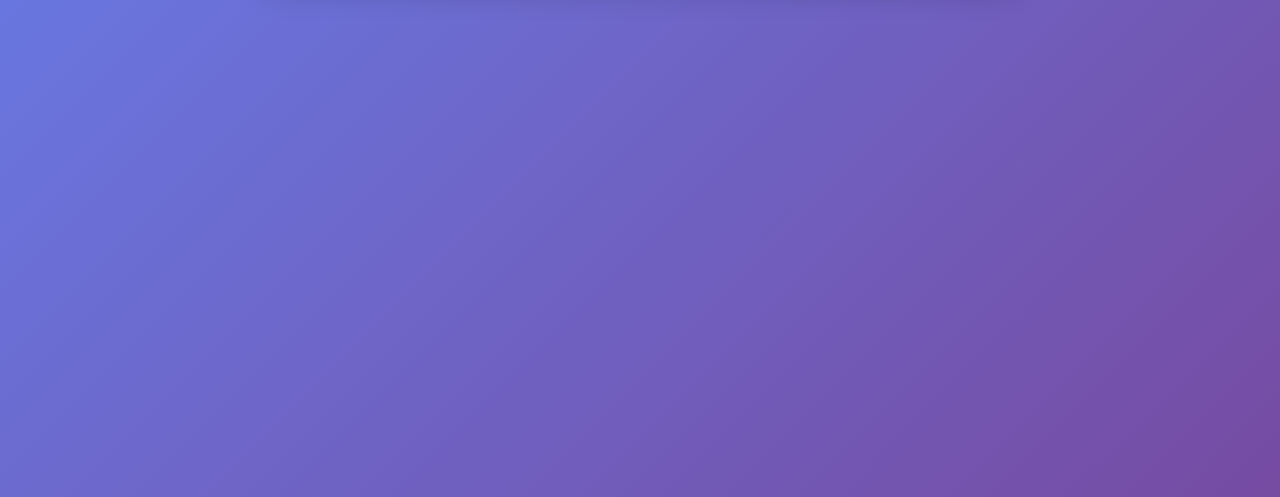
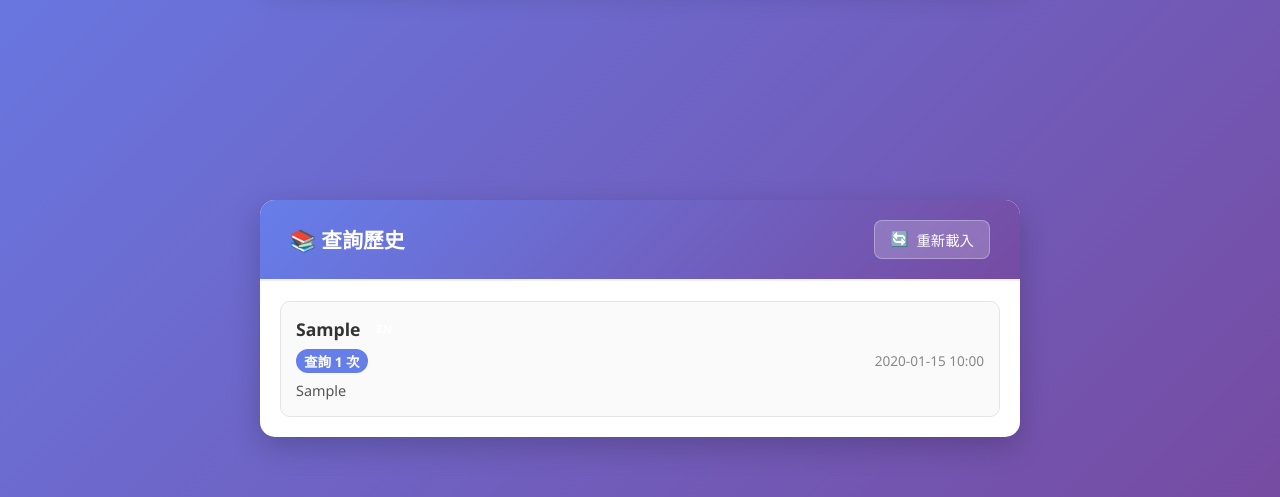
Before and after one commit to yanwu0105/aiengdict, a Flask app: page / in a window 1280 px wide. Shown: the part 303-800 px from the top of the page. Run offline with Flask 3, Linux system fonts and the light colour scheme; tables that the repository leaves empty hold one stand-in row (values such as "Sample post").

Commit message:
feat: Add query history feature with API endpoint, database retrieval, and frontend display in the dictionary application

```diff
--- a/main.py
+++ b/main.py
@@ -4,7 +4,7 @@ from flask import Flask, render_template, request, jsonify
 import google.generativeai as genai
 from dotenv import load_dotenv
 from docs.prompts import get_prompt
-from src.database import init_database, save_word_record
+from src.database import init_database, save_word_record, get_query_history
 
 # Load environment variables
 load_dotenv()
@@ -66,5 +66,15 @@ def lookup_word():
     return jsonify({"word": word, "language": language, "definition": definition})
 
 
+@app.route("/history", methods=["GET"])
+def get_history():
+    """API endpoint for getting query history"""
+    try:
+        history = get_query_history()
+        return jsonify({"history": history})
+    except Exception as e:
+        return jsonify({"error": f"獲取歷史記錄失敗: {str(e)}"}), 500
+
+
 if __name__ == "__main__":
     app.run(debug=True, host="0.0.0.0", port=3217)
--- a/src/database.py
+++ b/src/database.py
@@ -53,3 +53,34 @@ def save_word_record(word: str, language: str, definition: str) -> bool:
         db.session.rollback()
         print(f"Database save error: {e}")
         return False
+
+
+def get_query_history(limit: int = 20) -> list:
+    """
+    Get query history ordered by query times (descending)
+
+    Args:
+        limit: Maximum number of records to return
+
+    Returns:
+        list: List of dictionaries containing word history data
+    """
+    try:
+        records = (
+            WordRecord.query.order_by(WordRecord.query_times.desc()).limit(limit).all()
+        )
+        return [
+            {
+                "word": record.word,
+                "language": record.language,
+                "query_times": record.query_times,
+                "definition": record.definition[:200] + "..."
+                if len(record.definition) > 200
+                else record.definition,
+                "updated_on": record.updated_on.strftime("%Y-%m-%d %H:%M"),
+            }
+            for record in records
+        ]
+    except Exception as e:
+        print(f"Database query error: {e}")
+        return []
--- a/static/css/style.css
+++ b/static/css/style.css
@@ -240,6 +240,170 @@ main {
     display: none !important;
 }
 
+/* History Section Styles */
+.history-section {
+    background: white;
+    border-radius: 15px;
+    box-shadow: 0 10px 30px rgba(0,0,0,0.2);
+    margin-top: 30px;
+    overflow: hidden;
+}
+
+.history-header {
+    display: flex;
+    justify-content: space-between;
+    align-items: center;
+    padding: 20px 30px;
+    border-bottom: 2px solid #f0f0f0;
+    background: linear-gradient(135deg, #667eea 0%, #764ba2 100%);
+    color: white;
+}
+
+.history-header h3 {
+    margin: 0;
+    font-size: 1.3rem;
+    font-weight: 600;
+}
+
+.refresh-btn {
+    display: flex;
+    align-items: center;
+    gap: 8px;
+    background: rgba(255,255,255,0.2);
+    color: white;
+    border: 1px solid rgba(255,255,255,0.3);
+    border-radius: 8px;
+    padding: 8px 15px;
+    cursor: pointer;
+    font-size: 0.9rem;
+    transition: all 0.3s ease;
+}
+
+.refresh-btn:hover {
+    background: rgba(255,255,255,0.3);
+    transform: translateY(-1px);
+}
+
+.refresh-btn:disabled {
+    opacity: 0.6;
+    cursor: not-allowed;
+    transform: none;
+}
+
+.history-container {
+    max-height: 400px;
+    overflow-y: auto;
+    padding: 20px;
+}
+
+.history-item {
+    padding: 15px;
+    border: 1px solid #e1e5e9;
+    border-radius: 10px;
+    margin-bottom: 10px;
+    cursor: pointer;
+    transition: all 0.3s ease;
+    background: #fafafa;
+}
+
+.history-item:hover {
+    border-color: #667eea;
+    background: #f8f9ff;
+    transform: translateY(-2px);
+    box-shadow: 0 4px 12px rgba(102, 126, 234, 0.15);
+}
+
+.history-item:last-child {
+    margin-bottom: 0;
+}
+
+.history-word {
+    display: flex;
+    align-items: center;
+    gap: 10px;
+    margin-bottom: 8px;
+}
+
+.history-word .word {
+    font-size: 1.1rem;
+    font-weight: 600;
+    color: #333;
+}
+
+.language-tag {
+    font-size: 0.7rem;
+    font-weight: 700;
+    padding: 2px 6px;
+    border-radius: 4px;
+    color: white;
+    text-transform: uppercase;
+}
+
+.language-tag.chinese {
+    background: #e53e3e;
+}
+
+.language-tag.english {
+    background: #38a169;
+}
+
+.history-info {
+    display: flex;
+    justify-content: space-between;
+    align-items: center;
+    margin-bottom: 8px;
+    font-size: 0.85rem;
+    color: #666;
+}
+
+.query-count {
+    background: #667eea;
+    color: white;
+    padding: 2px 8px;
+    border-radius: 12px;
+    font-weight: 600;
+}
+
+.last-query {
+    color: #888;
+}
+
+.history-preview {
+    font-size: 0.9rem;
+    color: #555;
+    line-height: 1.4;
+    overflow: hidden;
+    display: -webkit-box;
+    -webkit-line-clamp: 2;
+    -webkit-box-orient: vertical;
+}
+
+.loading-history, .no-history {
+    text-align: center;
+    padding: 40px 20px;
+    color: #666;
+    font-style: italic;
+}
+
+/* Scrollbar styling for history container */
+.history-container::-webkit-scrollbar {
+    width: 6px;
+}
+
+.history-container::-webkit-scrollbar-track {
+    background: #f1f1f1;
+    border-radius: 3px;
+}
+
+.history-container::-webkit-scrollbar-thumb {
+    background: #ccc;
+    border-radius: 3px;
+}
+
+.history-container::-webkit-scrollbar-thumb:hover {
+    background: #999;
+}
+
 footer {
     text-align: center;
     margin-top: 40px;
@@ -286,4 +450,34 @@ footer {
         align-items: flex-start;
         gap: 10px;
     }
+
+    .history-section {
+        margin-top: 20px;
+    }
+
+    .history-header {
+        padding: 15px 20px;
+        flex-direction: column;
+        gap: 10px;
+        text-align: center;
+    }
+
+    .refresh-btn {
+        align-self: center;
+    }
+
+    .history-container {
+        padding: 15px;
+        max-height: 300px;
+    }
+
+    .history-item {
+        padding: 12px;
+    }
+
+    .history-info {
+        flex-direction: column;
+        align-items: flex-start;
+        gap: 5px;
+    }
 }
--- a/static/js/app.js
+++ b/static/js/app.js
@@ -10,6 +10,8 @@ const resultWord = document.getElementById('resultWord');
 const resultLanguage = document.getElementById('resultLanguage');
 const resultDefinition = document.getElementById('resultDefinition');
 const errorText = document.getElementById('errorText');
+const historyContainer = document.getElementById('historyContainer');
+const refreshIcon = document.getElementById('refreshIcon');
 
 // Language detection function
 function detectLanguage(text) {
@@ -134,6 +136,8 @@ async function lookupWord() {
 
         if (response.ok) {
             showResult(data);
+            // Refresh history after successful query
+            loadQueryHistory();
         } else {
             showError(data.error || '查詢失敗，請稍後再試');
         }
@@ -156,7 +160,67 @@ wordInput.addEventListener('keypress', function(e) {
 
 searchBtn.addEventListener('click', lookupWord);
 
+// Load query history
+async function loadQueryHistory() {
+    const refreshBtn = document.getElementById('refreshHistoryBtn');
+
+    try {
+        // Show loading state
+        refreshIcon.classList.add('loading');
+        refreshBtn.disabled = true;
+
+        const response = await fetch('/history');
+        const data = await response.json();
+
+        if (response.ok && data.history) {
+            displayQueryHistory(data.history);
+        } else {
+            historyContainer.innerHTML = '<div class="no-history">載入歷史記錄失敗</div>';
+        }
+    } catch (error) {
+        console.error('Error loading history:', error);
+        historyContainer.innerHTML = '<div class="no-history">網路連線錯誤</div>';
+    } finally {
+        // Hide loading state
+        refreshIcon.classList.remove('loading');
+        refreshBtn.disabled = false;
+    }
+}
+
+// Display query history
+function displayQueryHistory(history) {
+    if (!history || history.length === 0) {
+        historyContainer.innerHTML = '<div class="no-history">尚無查詢記錄</div>';
+        return;
+    }
+
+    const historyHtml = history.map(item => `
+        <div class="history-item" onclick="searchHistoryWord('${item.word}')">
+            <div class="history-word">
+                <span class="word">${item.word}</span>
+                <span class="language-tag ${item.language}">${item.language === 'chinese' ? '中' : 'EN'}</span>
+            </div>
+            <div class="history-info">
+                <span class="query-count">查詢 ${item.query_times} 次</span>
+                <span class="last-query">${item.updated_on}</span>
+            </div>
+            <div class="history-preview">${item.definition}</div>
+        </div>
+    `).join('');
+
+    historyContainer.innerHTML = historyHtml;
+}
+
+// Search word from history
+function searchHistoryWord(word) {
+    wordInput.value = word;
+    updateLanguageIndicator();
+    lookupWord();
+}
+
 // Focus on input when page loads
 document.addEventListener('DOMContentLoaded', function() {
     wordInput.focus();
+    // Load initial history
+    loadQueryHistory();
 });
--- a/templates/index.html
+++ b/templates/index.html
@@ -52,6 +52,20 @@
             </div>
         </main>
 
+        <!-- Query History Section -->
+        <section class="history-section">
+            <div class="history-header">
+                <h3>📚 查詢歷史</h3>
+                <button id="refreshHistoryBtn" class="refresh-btn" onclick="loadQueryHistory()">
+                    <span id="refreshIcon">🔄</span>
+                    重新載入
+                </button>
+            </div>
+            <div id="historyContainer" class="history-container">
+                <div class="loading-history">載入中...</div>
+            </div>
+        </section>
+
         <footer>
         </footer>
     </div>
```
